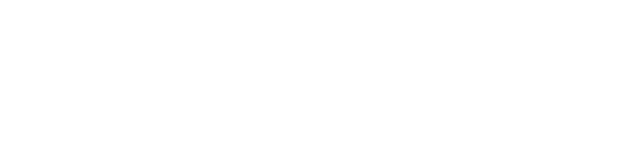
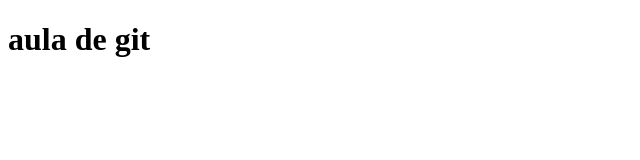
Before and after one commit to biapuca/aula--git, a plain HTML site: page index.html in a window 1280 px wide. Shown: the whole page, without its empty margins (0-640 px from the left). Drawn offline with Linux system fonts and the light colour scheme.

Commit message:
alteracao no index html

```diff
--- a/index.html
+++ b/index.html
@@ -7,6 +7,6 @@
     <title>Aula de GIT</title>
 </head>
 <body>
-
+    <h1>aula de git </h1>
 </body>
 </html>
```
